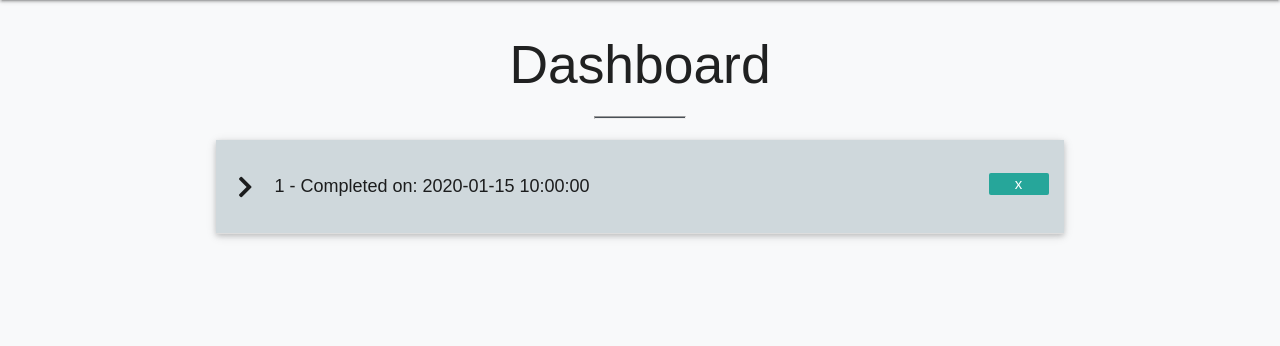
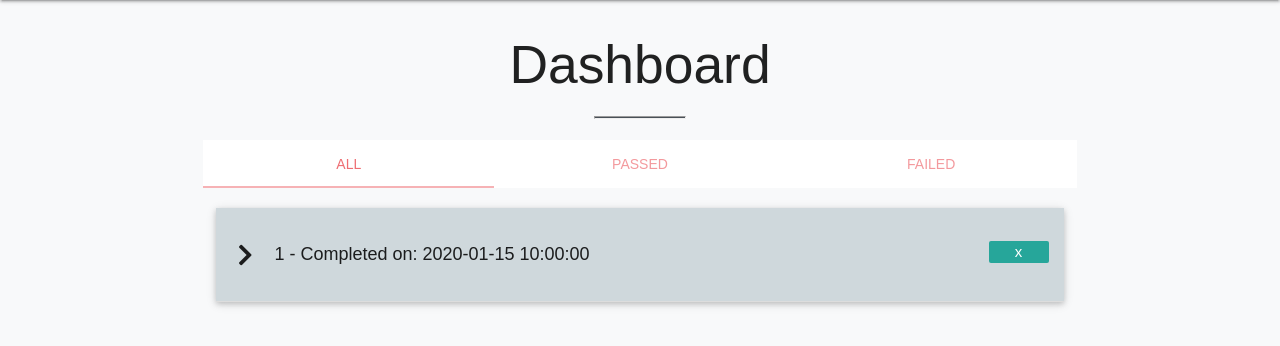
Before and after one commit to shaneoh10/ms3-precise-calibration, a Flask app: page /get_cals_complete in a window 1280 px wide. Shown: the part 64-410 px from the top of the page. Run offline with Flask 2, Linux system fonts and the light colour scheme; a database or web service that is not in the repository returns one stand-in record (values such as "Sample title"); some libraries are stand-ins or nearby versions; some web fonts are replaced.

Commit message:
feat: Add JS to toggle all, passed and failed cals in dashboard

```diff
--- a/app.py
+++ b/app.py
@@ -122,7 +122,8 @@ def cal_signoff(cal_due_id):
         return redirect(url_for("get_cals_due"))
 
     cal_due = mongo.db.cals_due.find_one({"_id": ObjectId(cal_due_id)})
-    return render_template("cal-signoff.html", cal_due=cal_due, date_today=date_today)
+    return render_template(
+        "cal-signoff.html", cal_due=cal_due, date_today=date_today)
 
 
 @app.route("/new_cal", methods=["GET", "POST"])
--- a/static/js/script.js
+++ b/static/js/script.js
@@ -1,6 +1,7 @@
 //   Materialize initialization code from https://materializecss.com/
 $(document).ready(function () {
     $('.sidenav').sidenav();
+    $('.tabs').tabs();
     $('.modal').modal();
     $('.collapsible').collapsible();
     $('select').formSelect();
@@ -14,15 +15,28 @@
     });
     //   Validation for materialize dropdown option select - copied from Code Institute Task Manager Project
     validateMaterializeSelect();
+
     function validateMaterializeSelect() {
-            let classValid = { "border-bottom": "1px solid #4caf50", "box-shadow": "0 1px 0 0 #4caf50" };
-            let classInvalid = { "border-bottom": "1px solid #f44336", "box-shadow": "0 1px 0 0 #f44336" };
+        let classValid = {
+            "border-bottom": "1px solid #4caf50",
+            "box-shadow": "0 1px 0 0 #4caf50"
+        };
+        let classInvalid = {
+            "border-bottom": "1px solid #f44336",
+            "box-shadow": "0 1px 0 0 #f44336"
+        };
         if ($("select.validate").prop("required")) {
-                $("select.validate").css({ "display": "block", "height": "0", "padding": "0", "width": "0", "position": "absolute" });
+            $("select.validate").css({
+                "display": "block",
+                "height": "0",
+                "padding": "0",
+                "width": "0",
+                "position": "absolute"
+            });
         }
         $(".select-wrapper input.select-dropdown").on("focusin", function () {
             $(this).parent(".select-wrapper").on("change", function () {
-                    if ($(this).children("ul").children("li.selected:not(.disabled)").on("click", function () { })) {
+                if ($(this).children("ul").children("li.selected:not(.disabled)").on("click", function () {})) {
                     $(this).children("input").css(classValid);
                 }
             });
@@ -43,13 +57,13 @@
 });
 
 // Toggle chevron icon on collapsible headers
-$(".collapsible-header").click(function() {
+$(".collapsible-header").click(function () {
     $(this).find('.chevron-icon').toggleClass("fa-chevron-right");
 });
 
-$('#cal-container').click(function() {
-    $('#cal-list > li').each(function(){
-        if (! $(this).hasClass('active')) {
+$('#cal-container').click(function () {
+    $('#cal-list > li').each(function () {
+        if (!$(this).hasClass('active')) {
             $(this).find('.chevron-icon').addClass('fa-chevron-right');
         }
     });
@@ -61,5 +75,46 @@ $(window).on('load', function () {
 });
 
 // Change color of pass or fail span - https://api.jquery.com/contains-selector/
-$(".pass-or-fail:contains('FAIL')" ).css( "background-color", "#ff5947" );
-$(".pass-or-fail:contains('PASS')" ).css( "background-color", "#47c46c" );
+$(".pass-or-fail:contains('FAIL')").css("background-color", "#ff5947");
+$(".pass-or-fail:contains('PASS')").css("background-color", "#47c46c");
+
+// Display failed or passed calibrations on dashboard
+$('#failed').click(function () {
+    $(".pass-or-fail:contains('PASS')").each(function () {
+        $(this).parentsUntil('.chevron-list').css('display', 'none');
+    });
+    $(".pass-or-fail:contains('FAIL')").each(function () {
+        $(this).parentsUntil('.chevron-list').show();
+    });
+    // https://stackoverflow.com/questions/53063672/expand-all-and-collapse-all-collapsible-accordion-materialize-css/53064634
+    var instance = M.Collapsible.getInstance($('.collapsible'));
+    const children = instance.$el[0].children.length;
+    for (var i = 0; i < children; i++) {
+        instance.close(i);
+    }
+});
+$('#passed').click(function () {
+    $(".pass-or-fail:contains('FAIL')").each(function () {
+        $(this).parentsUntil('.chevron-list').css('display', 'none');
+    });
+    $(".pass-or-fail:contains('PASS')").each(function () {
+        $(this).parentsUntil('.chevron-list').show();
+    });
+    // https://stackoverflow.com/questions/53063672/expand-all-and-collapse-all-collapsible-accordion-materialize-css/53064634
+    var instance = M.Collapsible.getInstance($('.collapsible'));
+    const children = instance.$el[0].children.length;
+    for (var i = 0; i < children; i++) {
+        instance.close(i);
+    }
+});
+$('#all').click(function () {
+    $('.pass-or-fail').each(function () {
+        $(this).parentsUntil('.chevron-list').show();
+    });
+    // https://stackoverflow.com/questions/53063672/expand-all-and-collapse-all-collapsible-accordion-materialize-css/53064634
+    var instance = M.Collapsible.getInstance($('.collapsible'));
+    const children = instance.$el[0].children.length;
+    for (var i = 0; i < children; i++) {
+        instance.close(i);
+    }
+});
--- a/templates/dashboard.html
+++ b/templates/dashboard.html
@@ -3,6 +3,18 @@
 
     <h2 class="center-align">Dashboard</h2>
     <hr>
+
+    <div class="container">
+        <div class="row">
+            <div class="col s12">
+                <ul class="tabs">
+                    <li class="tab col s4"><a href="#test1" id="all"class="active popout">All</a></li>
+                    <li class="tab col s4"><a href="#test2" id="passed">Passed</a></li>
+                    <li class="tab col s4"><a href="#test3" id="failed">Failed</a></li>
+                </ul>
+            </div>
+        </div>
+    </div>
 
     <div id="cal-container" class="container">
         {% if cals_complete|length > 0 %}
@@ -20,7 +32,7 @@
                             <p>Type : {{ cal_complete.inst_type }}</p>
                             <p>Location : {{ cal_complete.location }}</p>
                             <p>Due date : {{ cal_complete.due_date }}</p>
-                            <p>Result : {{ cal_complete.pass_or_fail }}</p>
+                            <p id="result">Result : {{ cal_complete.pass_or_fail }}</p>
                             <p>Completed by : {{ cal_complete.signoff_user }}</p>
                             <p>Date Completed : {{ cal_complete.signoff_date }}</p>
                             <a class="modal-trigger btn-small red" href="#modal{{ cal_complete.tag_id }}">Close Out</a>
@@ -30,10 +42,12 @@
                     <!-- User Confirm Delete Modal https://materializecss.com/modals.html -->
                     <div id="modal{{ cal_complete.tag_id }}" class="modal">
                         <div class="modal-content">
-                            <h4 class="center-align">Are you sure you want to close out {{ cal_complete.tag_id }} and remove it from the list?</h4>
+                            <h4 class="center-align">Are you sure you want to close out {{ cal_complete.tag_id }} and remove it from
+                                the list?</h4>
                         </div>
                         <div class="center-align">
-                            <a href="{{ url_for('remove_cal_complete', cal_complete_id=cal_complete._id) }}" class="center-align modal-close btn-small">Confirm</a>
+                            <a href="{{ url_for('remove_cal_complete', cal_complete_id=cal_complete._id) }}"
+                                class="center-align modal-close btn-small">Confirm</a>
                             <a href="#" class="center-align modal-close btn-small">Cancel</a>
                         </div>
                     </div>
```
Lines whose indentation alone changed are shown as unchanged.
